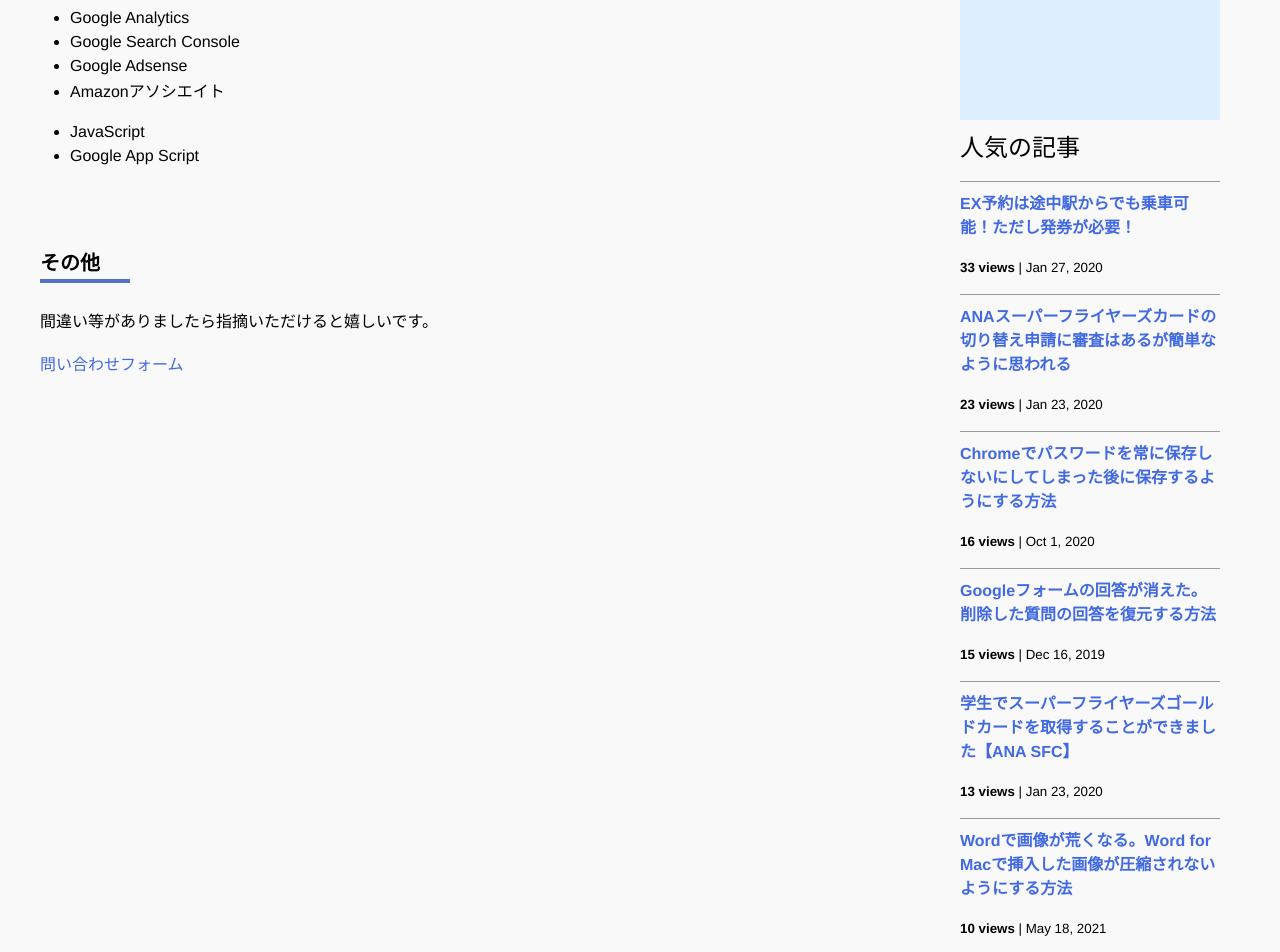
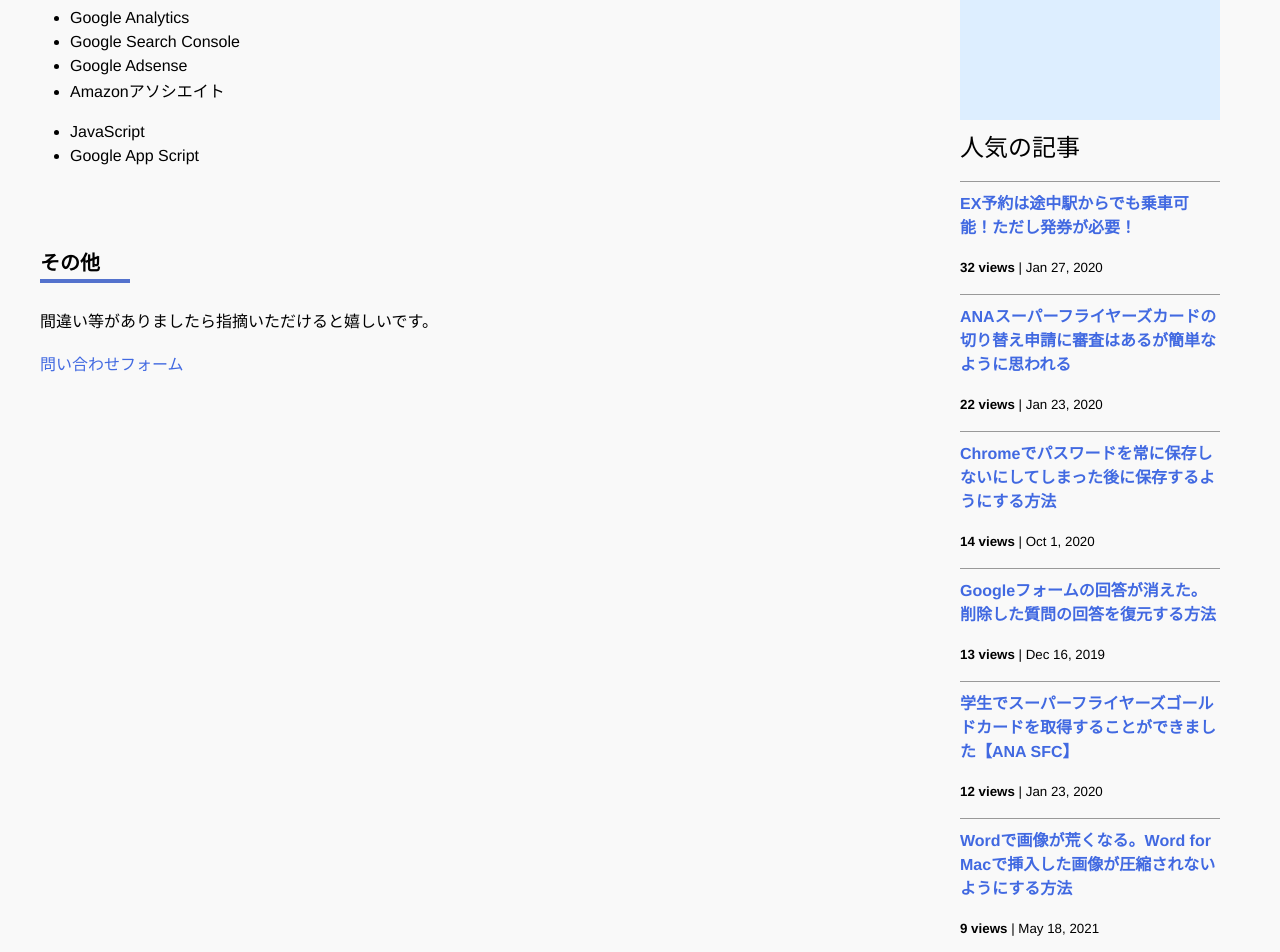
Before and after one commit to iwanaminami/shoyaiwaname, a Jekyll site: the page built from about.markdown, in a window 1280 px wide and 1400 px high, scrolled down 693 px. Shown: the top 952 px of the window. Built offline with Jekyll 4.4.1, drawn with Linux system fonts in a browser that asks for light colours; nearby versions of some CDN libraries; comment, search, counter and statistics services are not loaded.

Commit message:
chore(ga): update _data/popularposts.yml 20261018-0052

```diff
--- a/_data/popularposts.yml
+++ b/_data/popularposts.yml
@@ -1,17 +1,17 @@
 side:
-  - view: 33
+  - view: 32
     url: "/2020/01/27/ex-rideontheway.html"
-  - view: 23
+  - view: 22
     url: "/2020/01/23/sfc-judge.html"
   - view: 20
     url: "/"
-  - view: 16
+  - view: 14
     url: "/2020/10/01/googlepassword.html"
-  - view: 15
+  - view: 13
     url: "/2019/12/16/restore-googleform.html"
-  - view: 13
+  - view: 12
     url: "/2020/01/23/sfcgold.html"
-  - view: 10
+  - view: 9
     url: "/2021/05/18/image-compression-word.html"
   - view: 5
     url: "/2020/04/14/4kcable.html"
```
